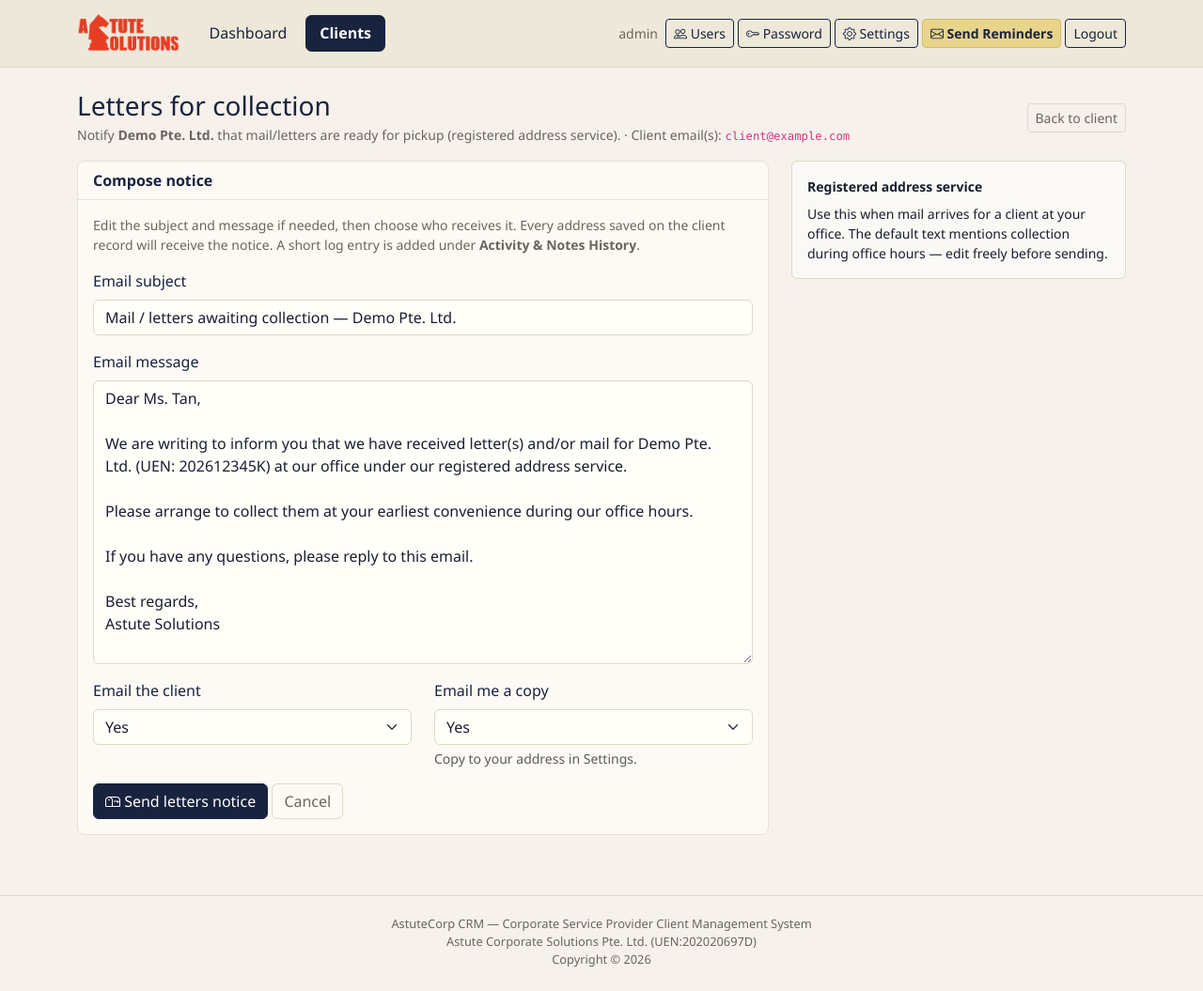
After one commit to kelvinch8/astutecorp-crm, a Flask app: page /clients/1/send-letters in a window 1280 px wide. The commit adds this page. Shown: the whole page at 94% size. Run offline with Flask 3, Linux system fonts and the light colour scheme; a user stored in the database is signed in; data comes from the database, SQL or seed files in the repository; some libraries are stand-ins or nearby versions.

Commit message:
Add multi-email, letters-for-collection notice, and Others deadline type.
Allow multiple client emails for reminders, add registered-address mail collection email, and support manual Others deadlines excluded from Calculate from FYE.

```diff
--- a/app.py
+++ b/app.py
@@ -6,7 +6,7 @@ from flask_sqlalchemy import SQLAlchemy
 from flask_wtf import FlaskForm
 from flask_wtf.file import MultipleFileField, FileAllowed
 from wtforms import StringField, IntegerField, DateField, TextAreaField, SelectField, SubmitField, PasswordField
-from wtforms.validators import DataRequired, Email, Optional, NumberRange, Length, EqualTo
+from wtforms.validators import DataRequired, Email, Optional, NumberRange, Length, EqualTo, ValidationError
 from datetime import datetime, date, timedelta
 from zoneinfo import ZoneInfo
 from dateutil.relativedelta import relativedelta
@@ -15,6 +15,7 @@ import smtplib
 from email.mime.text import MIMEText
 from email.mime.multipart import MIMEMultipart
 import os
+import re
 import uuid
 import shutil
 import sqlite3 as sqlite3_stdlib
@@ -87,7 +88,7 @@ class Client(db.Model):
     name = db.Column(db.String(150), nullable=False)
     uen = db.Column(db.String(20), unique=True, nullable=False)
     contact_person = db.Column(db.String(100))
-    email = db.Column(db.String(120))
+    email = db.Column(db.String(500))  # one or more addresses, comma/semicolon separated
     phone = db.Column(db.String(30))
     fye_month = db.Column(db.Integer)  # 1-12
     incorporation_date = db.Column(db.Date)
@@ -100,6 +101,15 @@ class Client(db.Model):
     deadlines = db.relationship('Deadline', backref='client', lazy=True, cascade="all, delete-orphan")
     invoices = db.relationship('Invoice', backref='client', lazy=True, cascade="all, delete-orphan")
     notes = db.relationship('Note', backref='client', lazy=True, cascade="all, delete-orphan")
+
+    def email_list(self):
+        """Return all client email addresses as a list."""
+        return parse_emails(self.email)
+
+    def emails_display(self):
+        """Comma-separated display of all client emails."""
+        emails = self.email_list()
+        return ', '.join(emails) if emails else ''
 
     def __repr__(self):
         return f'<Client {self.name}>'
@@ -203,11 +213,55 @@ def optional_int_coerce(value):
         return None
     return int(value)
 
+
+# Split on commas, semicolons, or newlines (not spaces inside addresses)
+_EMAIL_SPLIT_RE = re.compile(r'[,;\n\r]+')
+_EMAIL_SIMPLE_RE = re.compile(r'^[^@\s]+@[^@\s]+\.[^@\s]+$')
+
+
+def parse_emails(value):
+    """Parse one or more email addresses from a free-text field."""
+    if not value:
+        return []
+    parts = _EMAIL_SPLIT_RE.split(str(value).strip())
+    seen = set()
+    result = []
+    for part in parts:
+        email = part.strip()
+        if not email:
+            continue
+        key = email.lower()
+        if key in seen:
+            continue
+        seen.add(key)
+        result.append(email)
+    return result
+
+
+def validate_multi_email(form, field):
+    """Allow one or more emails separated by commas or semicolons."""
+    raw = (field.data or '').strip()
+    if not raw:
+        return
+    emails = parse_emails(raw)
+    if not emails:
+        raise ValidationError('Enter one or more valid email addresses separated by commas.')
+    for email in emails:
+        if not _EMAIL_SIMPLE_RE.match(email):
+            raise ValidationError(f'Invalid email address: {email}')
+    # Normalise stored value to comma-separated
+    field.data = ', '.join(emails)
+
+
 class ClientForm(FlaskForm):
     name = StringField('Client Name', validators=[DataRequired()])
     uen = StringField('UEN', validators=[DataRequired()])
     contact_person = StringField('Contact Person')
-    email = StringField('Client Email', validators=[Optional(), Email()])
+    email = StringField(
+        'Client Email(s)',
+        validators=[Optional(), validate_multi_email],
+        description='Separate multiple addresses with commas, e.g. a@company.com, b@company.com',
+    )
     phone = StringField('Phone')
     fye_month = SelectField(
         'Financial Year End Month',
@@ -224,7 +278,8 @@ class DeadlineForm(FlaskForm):
         ('AGM', 'AGM Deadline'),
         ('AnnualReturn', 'Annual Return Filing'),
         ('ECI', 'ECI Filing'),
-        ('TaxFiling', 'Income Tax Filing')
+        ('TaxFiling', 'Income Tax Filing'),
+        ('Others', 'Others'),
     ], validators=[DataRequired()])
     due_date = DateField('Due Date', validators=[DataRequired()])
     reminder_days = IntegerField('Email me this many days before', default=7, validators=[NumberRange(min=1)])
@@ -397,6 +452,23 @@ class ClientReminderForm(FlaskForm):
     )
     submit = SubmitField('Send reminder email')
 
+
+class ClientLettersForm(FlaskForm):
+    """Compose email notifying client that mail/letters are ready for collection."""
+    subject = StringField('Email subject', validators=[DataRequired(), Length(max=300)])
+    body = TextAreaField('Email message', validators=[DataRequired(), Length(max=10000)])
+    send_to_me = SelectField(
+        'Email me a copy',
+        choices=[('True', 'Yes'), ('False', 'No')],
+        default='True',
+    )
+    send_to_client = SelectField(
+        'Email the client',
+        choices=[('True', 'Yes'), ('False', 'No')],
+        default='True',
+    )
+    submit = SubmitField('Send letters notice')
+
 # ==================== HELPER FUNCTIONS ====================
 
 PASSWORD_RESET_SALT = 'astutecorp-crm-password-reset'
@@ -420,6 +492,7 @@ def verify_password_reset_token(token, max_age=PASSWORD_RESET_MAX_AGE):
     except BadSignature:
         return None
 
+# Types used by Calculate from FYE (Others is manual-only and never auto-added)
 DEADLINE_TYPES = ['FinancialYearEnd', 'ECI', 'AGM', 'AnnualReturn', 'TaxFiling']
 
 DEADLINE_TYPE_LABELS = {
@@ -428,7 +501,19 @@ DEADLINE_TYPE_LABELS = {
     'AnnualReturn': 'Annual Return Filing',
     'ECI': 'ECI Filing',
     'TaxFiling': 'Income Tax Filing',
+    'Others': 'Others',
 }
+
+DEFAULT_LETTERS_SUBJECT = 'Mail / letters awaiting collection — {client_name}'
+DEFAULT_LETTERS_BODY = (
+    'Dear {contact_person},\n\n'
+    'We are writing to inform you that we have received letter(s) and/or mail for '
+    '{client_name} (UEN: {uen}) at our office under our registered address service.\n\n'
+    'Please arrange to collect them at your earliest convenience during our office hours.\n\n'
+    'If you have any questions, please reply to this email.\n\n'
+    'Best regards,\n'
+    'Astute Solutions'
+)
 
 DEFAULT_INTERNAL_REMINDER_SUBJECT = 'Upcoming deadline: {client_name} - {deadline_type} in {days_remaining} days'
 
@@ -491,7 +576,7 @@ REMINDER_TEMPLATE_PLACEHOLDERS = [
     ('{contact_person}', 'Client contact person (or "Client" if blank)'),
     ('{client_name}', 'Client company name'),
     ('{uen}', 'Client UEN'),
-    ('{client_email}', 'Client email address'),
+    ('{client_email}', 'Client email address(es)'),
     ('{client_phone}', 'Client phone number'),
     ('{deadline_type}', 'Deadline type, e.g. AGM Deadline'),
     ('{due_date}', 'Due date in dd-mm-yyyy format'),
@@ -505,6 +590,7 @@ DEADLINE_TYPE_BADGE_CLASSES = {
     'AnnualReturn': 'badge-deadline-ar',
     'ECI': 'badge-deadline-eci',
     'TaxFiling': 'badge-deadline-tax',
+    'Others': 'badge-deadline-others',
 }
 
 @app.template_filter('deadline_label')
@@ -619,7 +705,7 @@ def build_deadline_template_values(deadline):
         'contact_person': client.contact_person or 'Client',
         'client_name': client.name,
         'uen': client.uen,
-        'client_email': client.email or 'Not set',
+        'client_email': client.emails_display() or 'Not set',
         'client_phone': client.phone or 'Not set',
         'deadline_type': deadline_name,
         'due_date': format_date_display(deadline.due_date),
@@ -715,7 +801,7 @@ def get_fye_reference_deadlines(client_id):
 _last_email_error = None
 
 def send_email(to_email, subject, body, is_html=False):
-    """Send email using settings from DB."""
+    """Send email using settings from DB. to_email may be one address or a list."""
     global _last_email_error
     settings = Setting.query.first()
     if not settings or not settings.my_email:
@@ -731,10 +817,19 @@ def send_email(to_email, subject, body, is_html=False):
         _last_email_error = 'SMTP username and password are required.'
         return False
 
+    if isinstance(to_email, (list, tuple)):
+        recipients = [e.strip() for e in to_email if e and str(e).strip()]
+    else:
+        recipients = [str(to_email).strip()] if to_email and str(to_email).strip() else []
+
+    if not recipients:
+        _last_email_error = 'No recipient email address provided.'
+        return False
+
     try:
         msg = MIMEMultipart()
         msg['From'] = settings.my_email
-        msg['To'] = to_email
+        msg['To'] = ', '.join(recipients)
         msg['Subject'] = subject
 
         if is_html:
@@ -749,12 +844,25 @@ def send_email(to_email, subject, body, is_html=False):
         server.send_message(msg)
         server.quit()
         _last_email_error = None
-        print(f"✅ Email sent to {to_email}")
+        print(f"✅ Email sent to {', '.join(recipients)}")
         return True
     except Exception as e:
         _last_email_error = str(e)
-        print(f"❌ Email failed to {to_email}: {e}")
+        print(f"❌ Email failed to {', '.join(recipients)}: {e}")
         return False
+
+
+def send_email_to_each(emails, subject, body, is_html=False):
+    """Send the same email to each address individually. Returns (sent_list, failed_list)."""
+    sent = []
+    failed = []
+    for email in emails:
+        if send_email(email, subject, body, is_html=is_html):
+            sent.append(email)
+        else:
+            failed.append(email)
+    return sent, failed
+
 
 def send_deadline_reminder(deadline, overdue=False):
     """Email you about an upcoming or overdue deadline; optionally email the client too."""
@@ -778,17 +886,31 @@ def send_deadline_reminder(deadline, overdue=False):
 
     sent_to_client = True
     # Only auto-email the client for upcoming deadlines (not overdue), when enabled
-    if not overdue and settings.email_client and client.email:
+    client_emails = client.email_list()
+    if not overdue and settings.email_client and client_emails:
         client_subject_template, client_body_template = get_client_reminder_templates(settings)
         client_subject = render_reminder_template(client_subject_template, **template_values)
         client_body = render_reminder_template(client_body_template, **template_values)
-        sent_to_client = send_email(client.email, client_subject, client_body)
+        sent_ok, _failed = send_email_to_each(client_emails, client_subject, client_body)
+        sent_to_client = bool(sent_ok)
 
     if sent_to_self or (not overdue and sent_to_client):
         deadline.last_reminded = date.today()
         db.session.commit()
         return bool(sent_to_self)
     return False
+
+
+def build_letters_notice_defaults(client):
+    """Default subject/body for registered-address letters collection notice."""
+    values = {
+        'contact_person': client.contact_person or 'Client',
+        'client_name': client.name,
+        'uen': client.uen or '-',
+    }
+    subject = render_reminder_template(DEFAULT_LETTERS_SUBJECT, **values)
+    body = render_reminder_template(DEFAULT_LETTERS_BODY, **values)
+    return subject, body
 
 def send_test_reminder_email():
     """Send a sample reminder email to verify SMTP settings."""
@@ -1134,6 +1256,7 @@ def client_send_reminder(client_id):
     settings = Setting.query.first()
     deadlines = get_client_open_deadlines(client_id)
     form = ClientReminderForm()
+    client_emails = client.email_list()
 
     if request.method == 'GET':
         # Reuse last saved message for this client if available
@@ -1144,7 +1267,7 @@ def client_send_reminder(client_id):
             subject, body, _summary = build_client_reminder_defaults(client, deadlines, settings)
             form.subject.data = subject
             form.body.data = body
-        form.send_to_client.data = 'True' if client.email else 'False'
+        form.send_to_client.data = 'True' if client_emails else 'False'
         form.send_to_me.data = 'True'
 
     if form.validate_on_submit():
@@ -1180,12 +1303,14 @@ def client_send_reminder(client_id):
                 failed.append(f'you ({_last_email_error or "error"})')
 
         if to_client:
-            if not client.email:
+            if not client_emails:
                 failed.append('client (no email on file)')
-            elif send_email(client.email, subject, body):
-                sent.append(f'client ({client.email})')
             else:
-                failed.append(f'client ({_last_email_error or "error"})')
+                ok, bad = send_email_to_each(client_emails, subject, body)
+                for e in ok:
+                    sent.append(f'client ({e})')
+                for e in bad:
+                    failed.append(f'client ({e}: {_last_email_error or "error"})')
 
         if sent:
             today = date.today()
@@ -1204,7 +1329,7 @@ def client_send_reminder(client_id):
             ))
             db.session.commit()
             flash(
-                f'Reminder sent to: {recipients_note}. Message saved for this client and logged in Activity & Notes.',
+                f'Reminder sent to: {", ".join(sent)}. Message saved for this client and logged in Activity & Notes.',
                 'success',
             )
         if failed:
@@ -1222,6 +1347,76 @@ def client_send_reminder(client_id):
             and (client.saved_reminder_body or '').strip()
         ),
     )
+
+
+@app.route('/clients/<int:client_id>/send-letters', methods=['GET', 'POST'])
+@login_required
+def client_send_letters(client_id):
+    """Notify client that letters/mail are ready for collection (registered address service)."""
+    client = Client.query.get_or_404(client_id)
+    settings = Setting.query.first()
+    form = ClientLettersForm()
+    client_emails = client.email_list()
+
+    if request.method == 'GET':
+        subject, body = build_letters_notice_defaults(client)
+        form.subject.data = subject
+        form.body.data = body
+        form.send_to_client.data = 'True' if client_emails else 'False'
+        form.send_to_me.data = 'True'
+
+    if form.validate_on_submit():
+        to_me = form.send_to_me.data == 'True'
+        to_client = form.send_to_client.data == 'True'
+        if not to_me and not to_client:
+            flash('Choose at least one recipient: you and/or the client.', 'warning')
+            return render_template('clients/send_letters.html', form=form, client=client)
+        if not settings or not settings.my_email:
+            flash('Configure Your Email and SMTP in Settings before sending.', 'danger')
+            return redirect(url_for('settings'))
+
+        subject = form.subject.data.strip()
+        body = form.body.data.strip()
+        sent = []
+        failed = []
+
+        if to_me:
+            if send_email(settings.my_email, f'[AstuteCorp CRM] {subject}', body):
+                sent.append(f'you ({settings.my_email})')
+            else:
+                failed.append(f'you ({_last_email_error or "error"})')
+
+        if to_client:
+            if not client_emails:
+                failed.append('client (no email on file)')
+            else:
+                ok, bad = send_email_to_each(client_emails, subject, body)
+                for e in ok:
+                    sent.append(f'client ({e})')
+                for e in bad:
+                    failed.append(f'client ({e}: {_last_email_error or "error"})')
+
+        if sent:
+            note_title = f'Letters collection notice sent: {subject[:140]}'
+            if len(subject) > 140:
+                note_title = f'Letters collection notice sent: {subject[:137]}...'
+            db.session.add(Note(
+                client_id=client.id,
+                title=note_title,
+                content='',
+                category='Client',
+            ))
+            db.session.commit()
+            flash(
+                f'Letters notice sent to: {", ".join(sent)}. Logged in Activity & Notes.',
+                'success',
+            )
+        if failed:
+            flash(f'Could not send to: {", ".join(failed)}.', 'danger')
+        if sent:
+            return redirect(url_for('client_detail', client_id=client_id))
+
+    return render_template('clients/send_letters.html', form=form, client=client)
 
 
 @app.route('/clients/<int:client_id>/delete', methods=['POST'])
--- a/templates/base.html
+++ b/templates/base.html
@@ -350,6 +350,10 @@
             background-color: #6b4c9a !important; /* purple — red reserved for overdue */
             color: #fff !important;
         }
+        .badge.badge-deadline-others {
+            background-color: #5a6a7a !important;
+            color: #fff !important;
+        }
         .badge.badge-deadline-default {
             background-color: #6b655c !important;
             color: #fff !important;
--- a/templates/clients/form.html
+++ b/templates/clients/form.html
@@ -28,7 +28,11 @@
                 </div>
                 <div class="col-md-6 mb-3">
                     {{ form.email.label(class="form-label") }}
-                    {{ form.email(class="form-control") }}
+                    {{ form.email(class="form-control", placeholder="e.g. a@company.com, b@company.com") }}
+                    <div class="form-text">You can enter more than one email. Separate with commas so reminders go to everyone listed.</div>
+                    {% if form.email.errors %}
+                    <div class="text-danger small">{{ form.email.errors[0] }}</div>
+                    {% endif %}
                 </div>
             </div>
 
--- a/templates/clients/list.html
+++ b/templates/clients/list.html
@@ -76,7 +76,7 @@
         <tr>
             <td><a href="{{ url_for('client_detail', client_id=client.id) }}">{{ client.name }}</a></td>
             <td><code>{{ client.uen }}</code></td>
-            <td style="white-space: normal; min-width: 8rem;">{{ client.contact_person or '-' }}<br><small>{{ client.email or '' }}</small></td>
+            <td style="white-space: normal; min-width: 8rem;">{{ client.contact_person or '-' }}<br><small>{{ client.emails_display() or '' }}</small></td>
             <td>{{ client.fye_month | month_name }}</td>
             <td>
                 {% set pending = client.deadlines | selectattr('status', 'eq', 'Pending') | list | length %}
--- /dev/null
+++ b/templates/clients/send_letters.html
@@ -0,0 +1,76 @@
+{% extends "base.html" %}
+
+{% block title %}Letters for collection — {{ client.name }}{% endblock %}
+
+{% block content %}
+<div class="page-header mb-3">
+    <div>
+        <h3 class="mb-1">Letters for collection</h3>
+        <p class="text-muted mb-0 small">
+            Notify <strong>{{ client.name }}</strong> that mail/letters are ready for pickup
+            (registered address service).
+            {% if client.email_list() %}
+            · Client email(s):
+            {% for e in client.email_list() %}
+            <code>{{ e }}</code>{% if not loop.last %}, {% endif %}
+            {% endfor %}
+            {% else %}
+            · <span class="text-danger">No client email on file</span> (add under Edit Client, or send to yourself only)
+            {% endif %}
+        </p>
+    </div>
+    <div class="page-actions">
+        <a href="{{ url_for('client_detail', client_id=client.id) }}" class="btn btn-outline-secondary btn-sm">Back to client</a>
+    </div>
+</div>
+
+<div class="row">
+    <div class="col-lg-8">
+        <div class="card mb-4">
+            <div class="card-header"><strong>Compose notice</strong></div>
+            <div class="card-body">
+                <p class="text-muted small">
+                    Edit the subject and message if needed, then choose who receives it.
+                    Every address saved on the client record will receive the notice.
+                    A short log entry is added under <strong>Activity &amp; Notes History</strong>.
+                </p>
+                <form method="post">
+                    {{ form.hidden_tag() }}
+                    <div class="mb-3">
+                        {{ form.subject.label(class="form-label") }}
+                        {{ form.subject(class="form-control") }}
+                    </div>
+                    <div class="mb-3">
+                        {{ form.body.label(class="form-label") }}
+                        {{ form.body(class="form-control", rows="12") }}
+                    </div>
+                    <div class="row">
+                        <div class="col-md-6 mb-3">
+                            {{ form.send_to_client.label(class="form-label") }}
+                            {{ form.send_to_client(class="form-select") }}
+                        </div>
+                        <div class="col-md-6 mb-3">
+                            {{ form.send_to_me.label(class="form-label") }}
+                            {{ form.send_to_me(class="form-select") }}
+                            <div class="form-text">Copy to your address in Settings.</div>
+                        </div>
+                    </div>
+                    <button type="submit" class="btn btn-primary">
+                        <i class="bi bi-mailbox"></i> {{ form.submit.label.text }}
+                    </button>
+                    <a href="{{ url_for('client_detail', client_id=client.id) }}" class="btn btn-outline-secondary">Cancel</a>
+                </form>
+            </div>
+        </div>
+    </div>
+    <div class="col-lg-4">
+        <div class="alert alert-light border small">
+            <strong>Registered address service</strong>
+            <p class="mb-0 mt-2">
+                Use this when mail arrives for a client at your office.
+                The default text mentions collection during office hours — edit freely before sending.
+            </p>
+        </div>
+    </div>
+</div>
+{% endblock %}
```
Also changed, not shown: templates/clients/detail.html (+7 -3 lines), templates/clients/send_reminder.html (+5 -2 lines).
